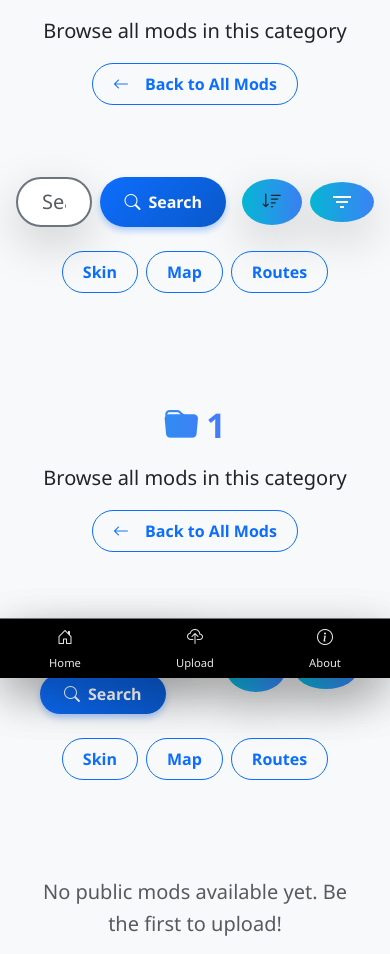
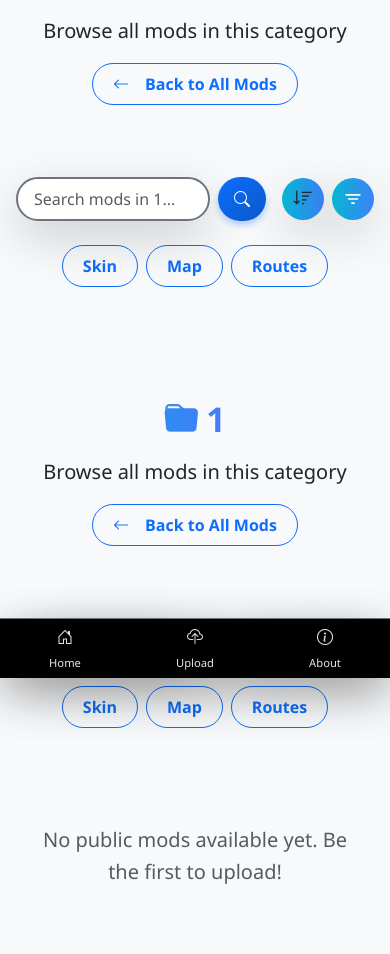
Before and after one commit to agniveshtm/Me_Malayali_Gamer, a Django app: page /category/1 in a window 390 px wide. Shown: the part 166-1120 px from the top of the page. After the commit the page ends 1050 px from the top, so only its background shows below. Run offline with Django 5.2, Linux system fonts and the light colour scheme; data comes from the database, SQL or seed files in the repository; some libraries are stand-ins or nearby versions.

Commit message:
Updated some html pages

```diff
--- a/simulation_mods/templates/common/base.html
+++ b/simulation_mods/templates/common/base.html
@@ -66,7 +66,7 @@
                         </a>
                     </li>
                     <li class="nav-item">
-                        <a class="nav-link" href="/about">
+                        <a class="nav-link" href="{% url 'Home:about_page' %}">
                             <i class="bi bi-info-circle me-1"></i>About
                         </a>
                     </li>
--- a/simulation_mods/templates/common/category_viewer.html
+++ b/simulation_mods/templates/common/category_viewer.html
@@ -4,6 +4,28 @@
 
 {% block content %}
 {% csrf_token %}
+
+<style>
+@media (max-width: 768px) {
+    #searchInput {
+        font-size: 1rem !important;
+        padding: 0.5rem 1rem !important;
+    }
+    #searchButton {
+        padding: 0.5rem 1rem !important;
+    }
+    #orderButton, #filterDropdown {
+        width: 42px !important;
+        height: 42px !important;
+        padding: 0 !important;
+        min-width: 42px !important;
+    }
+    #filterDropdown svg {
+        width: 20px;
+        height: 20px;
+    }
+}
+</style>
 
 <!-- Category Header -->
 <section class="py-5 bg-light">
@@ -30,7 +52,7 @@
                         <input type="text" id="searchInput" placeholder="Search mods in {{ current_category }}..."
                                class="form-control form-control-lg px-4 py-2 border-2 border-secondary rounded-pill focus:outline-none focus:ring-4 focus:ring-cyan-400 transition-all shadow-lg">
                         <button class="btn btn-primary rounded-pill px-4 py-2 ms-2" type="submit" id="searchButton">
-                            <i class="bi bi-search"></i> Search
+                            <i class="bi bi-search"></i>
                         </button>
                     </form>
                     <button class="btn btn-lg rounded-circle shadow-lg d-flex align-items-center justify-content-center ms-2"
--- a/simulation_mods/templates/main/index.html
+++ b/simulation_mods/templates/main/index.html
@@ -114,7 +114,7 @@
                             <input type="text" id="searchInput" placeholder="Search ETS2 mods: trucks, maps, skins..."
                                    class="form-control form-control-lg px-4 py-2 border-2 border-secondary rounded-pill focus:outline-none focus:ring-4 focus:ring-cyan-400 transition-all shadow-lg">
                             <button class="btn btn-primary rounded-pill px-4 py-2 ms-2" type="submit" id="searchButton">
-                                <i class="bi bi-search"></i> <span class="d-none d-md-inline">Search</span>
+                                <i class="bi bi-search"></i> <span class="d-none d-md-inline"></span>
                             </button>
                         </form>
                         <button class="btn btn-lg rounded-circle shadow-lg d-flex align-items-center justify-content-center ms-2"
```
Also changed, not shown: simulation_mods/templates/common/mod_viewer.html (+21 -1 lines).
